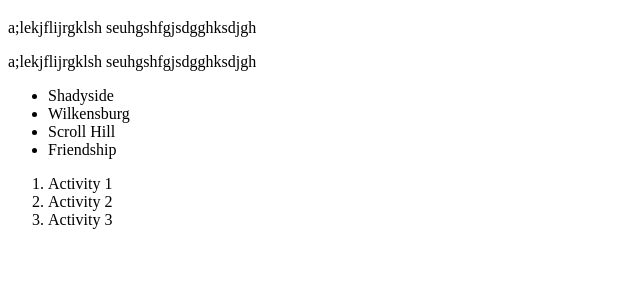
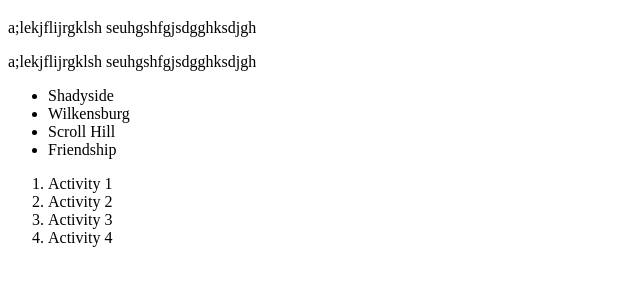
Before and after one commit to bigdvmb/simple-travel-sight, a plain HTML site: page scripts/index.html in a window 1280 px wide. Shown: the part 87-372 px from the top of the page, without its empty margins (0-640 px from the left). Drawn offline with Linux system fonts and the light colour scheme.

Commit message:
Added act

```diff
--- a/scripts/index.html
+++ b/scripts/index.html
@@ -30,6 +30,7 @@
             <li>Activity 1</li>
             <li>Activity 2</li>
             <li>Activity 3</li>
+            <li>Activity 4</li>
         </ol>
 
     </main>
```
